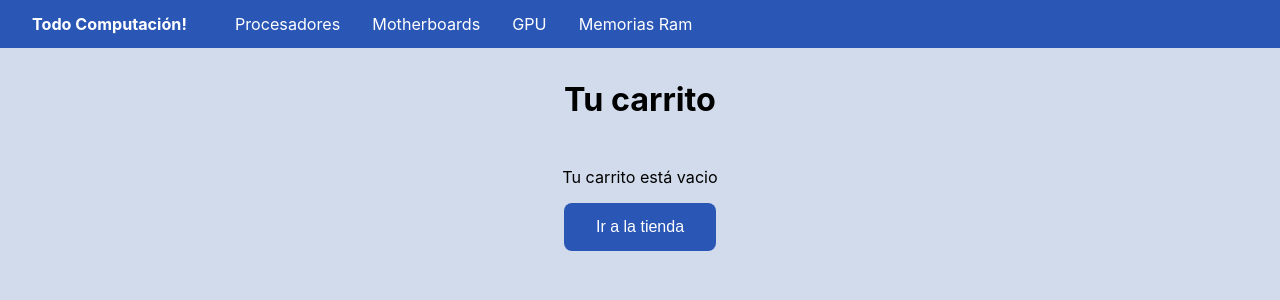
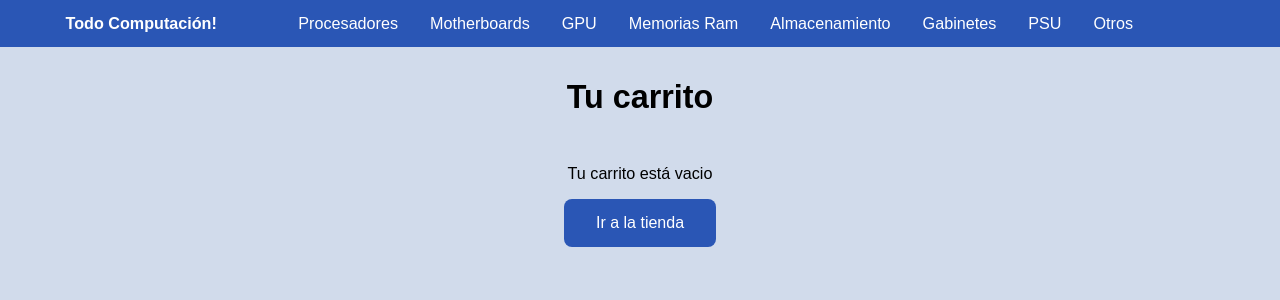
Before and after one commit to ManuelGenaro01/arma-tu-pc, a React (Create React App) app: page /Cart in a window 1280 px wide. Shown: the top 300 px of the page. Built offline with nearby package versions, Linux system fonts and the light colour scheme.

Commit message:
Proyecto Final

```diff
--- a/src/App.css
+++ b/src/App.css
@@ -8,8 +8,8 @@
 }
 body{
   font-size: 1.01rem;
-  background-color: #d1dbeb
-  ;
+  background-color: #d1dbeb;
+  font-family: "Montserrat", sans-serif;
 }
 .App-logo {
   height: 40vmin;
@@ -24,8 +24,6 @@ body{
 .logo{
   font-weight: bold;
   text-decoration: none;
-  padding-right: 2rem;
-  padding-left: 2rem;
   color:white;
 }
 .navBar{
@@ -36,8 +34,13 @@ body{
   margin: 0;
   padding: 0;
   overflow: hidden;
+}
+.navFlex{
   background-color: #2a56b5;
-  width: 100%;
+  align-items: center;
+  display:flex;
+  flex-direction: row;
+  justify-content: space-evenly;
 }
 .button{
   padding-top: 1rem;
@@ -56,6 +59,7 @@ body{
   padding-right: 1rem;
 }
 .buttonCart{
+  font-family: "Montserrat", sans-serif;
   background-color: #2a56b5;
   border: none;
   color: white;
@@ -65,6 +69,7 @@ body{
   text-decoration: none;
   display: inline-block;
   font-size: 16px;
+  cursor: pointer;
 }
 .buttonCart:hover{
   background-color: #132959;
@@ -86,7 +91,10 @@ body{
   display: block;
   color: white;
   text-align: center;
+  text-decoration: none;
   padding: 14px 16px;
+}
+.cart{
   text-decoration: none;
 }
 .a:hover{
@@ -120,6 +128,7 @@ body{
   border-radius: 8px;
   background-color: white;
   height:100%;
+  padding: 1rem;
   box-shadow: 3px 3px 10px 2px #8998b0
 }
 .itemIMG{
@@ -161,7 +170,16 @@ body{
 .center{
   display: flex;
   justify-content: space-around;
-  padding: 1rem;
+  padding:1rem
+}
+.centerNav{
+  display: flex;
+  justify-content: center;
+}
+.left{
+  display: flex;
+  width:13%;
+  justify-content: flex-end;
 }
 .listCartIMG{
   width: 25%;
@@ -188,6 +206,7 @@ body{
   color: white;
 }
 .text{
+  padding-left: 0.3rem;
   text-decoration: none;
 }
 .imgSize{
@@ -214,6 +233,7 @@ body{
   padding-bottom: 0.3rem;
 }
 .form .input{
+  font-family: "Montserrat", sans-serif;
   border: 0.1rem solid grey;
   text-align: center;
   border-radius: 8px;
--- a/src/App.js
+++ b/src/App.js
@@ -20,7 +20,7 @@ function App() {
         <Route exact path="/Cart" element={<Cart />}/>
       </Routes>
     </BrowserRouter>
-    <ToastContainer toastStyle={{ backgroundColor: "#2a56b5", color: "white" }}/>
+    <ToastContainer toastStyle={{ backgroundColor: "white", color: "black",fontFamily: "Montserrat , Sans-Serif", textAlign:"center" }}/>
     </CartContextProvider>
   );
 }
--- a/src/components/Cart.js
+++ b/src/components/Cart.js
@@ -74,19 +74,21 @@ const Cart = () =>{
                     <p>IVA 21%: {(cart.totalPrice()*0.21).toFixed(2)}USD$</p>
                     <p style={{"fontWeight":"bold"}}>Total: {(cart.totalPrice()+(cart.totalPrice()*0.21)).toFixed(2)}USD$</p>
                 </div>
+                <form onSubmit={handleClick}>
                 <div className="center">
-                <div className="form">
-                    <p className="formP"style={{"fontWeight":"bold"}}>Por favor, ingresa tus datos</p>
-                   <p><input  className="input" type="text" placeholder="Nombre" onChange={(e)=>{setName(e.target.value)}}></input></p>
-                   <p><input  className="input" type="text" placeholder="E-Mail" onChange={(e)=>{setEmail(e.target.value)}}></input></p>
-                   <p><input  className="input" type="text" placeholder="Dirección" onChange={(e)=>{setAdress(e.target.value)}}></input></p>
-                   <p><input  className="input" type="text" placeholder="Telefono" onChange={(e)=>{setPhone(e.target.value)}}></input></p>
-                </div>
+                    <div className="form">
+                        <p className="formP"style={{"fontWeight":"bold"}}>Por favor, ingresa tus datos</p>
+                        <p><input  className="input" type="text" placeholder="Nombre" onChange={(e)=>{setName(e.target.value)}} required/></p>
+                        <p><input  className="input" type="text" placeholder="E-Mail" onChange={(e)=>{setEmail(e.target.value)}} required/></p>
+                        <p><input  className="input" type="text" placeholder="Dirección" onChange={(e)=>{setAdress(e.target.value)}} required/></p>
+                        <p><input  className="input" type="text" placeholder="Telefono" onChange={(e)=>{setPhone(e.target.value)}}></input></p>
+                    </div>
                 </div>
                 <div className="center">
-                    <p><button type="submit" className="buttonCart" onClick={handleClick}>Terminar Compra</button></p>
-                    <p><button onClick={()=> cart.clear()} className="buttonCart">Borrar Carrito</button></p>
+                    <p><button type="submit" className="buttonCart">Terminar Compra</button></p>
+                    <p><button type="button" onClick={()=> cart.clear()} className="buttonCart">Borrar Carrito</button></p>
                 </div>
+                </form>
             </div>
             :<div className="section">
                 <p className="center">Tu carrito está vacio</p>
--- a/src/components/CartContext.js
+++ b/src/components/CartContext.js
@@ -1,5 +1,4 @@
 import {createContext, useState } from "react";
-import {toast} from "react-toastify"
 import swal from "sweetalert2"
 
 export const CartContext = createContext();
@@ -25,13 +24,6 @@ const CartContextProvider = ({children}) =>{
     const borrarItem =(id)=>{
         let newCartValue=cartValue.filter(item => item.id !== id)
         setCartValue(newCartValue)
-        toast(`El elemento fue eliminado`,{
-            position: "bottom-center",
-            autoClose: 3000,
-            hideProgressBar: true,
-            closeOnClick: true,
-            pauseOnHover: false,
-            draggable: true,})
     }
     const clearOrder=()=>{
         setCartValue([])
@@ -66,7 +58,7 @@ const CartContextProvider = ({children}) =>{
             showCancelButton:true,
             confirmButtonText:"Confirmar",
             cancelButtonText:"Cancelar",
-            confirmButtonColor:"#2a56b5"
+            confirmButtonColor:"#2a56b5",
           })
           .then((willDelete) => {
             if (willDelete.isConfirmed) {
--- a/src/components/CartWidget.js
+++ b/src/components/CartWidget.js
@@ -6,12 +6,10 @@ const CartWidget =()=>{
     const cart = useContext(CartContext)
     return(
         <>
-        {cart.cartValue.length>0?
         <div className="cartWid">
             <img src={logo} height="21 px" alt="cart"/>
             <p className="text">{(cart.totalProductos())||""}</p>
-        </div>:""
-        }
+        </div>
         </>
     )
 }
--- a/src/components/ItemDetail.js
+++ b/src/components/ItemDetail.js
@@ -8,11 +8,21 @@ const ItemDetail=({items})=>{
     const [cantidad, setCantidad]= useState(0)
     const test = useContext(CartContext)
     const onAdd=(cantidad)=>{
-        if(cantidad>0){
+        if(cantidad>0&&cantidad<2){
         setCantidad(cantidad)
         test.addToCart(items, cantidad)
-        }
-        toast(`Se agregaron ${cantidad} elementos al carrito`,{
+        toast.success(`Se agregó ${cantidad} elemento al carrito`,{
+            position: "bottom-center",
+            autoClose: 3000,
+            hideProgressBar: true,
+            closeOnClick: true,
+            pauseOnHover: false,
+            draggable: true,
+        })}
+        else{
+        setCantidad(cantidad)
+        test.addToCart(items, cantidad)
+        toast.success(`Se agregaron ${cantidad} elementos al carrito`,{
             position: "bottom-center",
             autoClose: 3000,
             hideProgressBar: true,
@@ -20,6 +30,8 @@ const ItemDetail=({items})=>{
             pauseOnHover: false,
             draggable: true,
         })
+        }
+
     }
     return(
         <div className="center">
--- a/src/components/NavBar.js
+++ b/src/components/NavBar.js
@@ -6,17 +6,34 @@ import { CartContext } from "./CartContext";
 function NavBar() {
     const cart = useContext(CartContext)
     return (
+        <header className="navFlex">
             <div>
-            <ul className="navBar">
+                <ul  className="navBar">
                     <li><Link to="/" className="logo">Todo Computación!</Link></li>
+                </ul>
+            </div>
+            <div>
+                <ul  className="navBar">
                     <li><Link to="category/1" className="a">Procesadores</Link></li>
                     <li><Link to="category/3" className="a">Motherboards</Link></li>
                     <li><Link to="category/2" className="a">GPU</Link></li>
                     <li><Link to="category/4" className="a">Memorias Ram</Link></li>
-                {cart.cartValue.length>0?
-                <li className="cart" style={{"float":"left"}}><Link to="Cart" className="a"><CartWidget /></Link></li>:""}
+                    <li><Link to="category/4" className="a">Almacenamiento</Link></li>
+                    <li><Link to="category/4" className="a">Gabinetes</Link></li>
+                    <li><Link to="category/4" className="a">PSU</Link></li>
+                    <li><Link to="category/4" className="a">Otros</Link></li>
                 </ul>
             </div>
+                <div>
+                    <ul className="navBar">
+                         {cart.cartValue.length>0?
+                            <li>
+                                 <div ><Link to="Cart" className="cart a"><CartWidget /></Link></div>
+                            </li>
+                        :""}
+                    </ul>
+                </div>
+        </header>
 
 
     )
```
Lines whose indentation alone changed are shown as unchanged.
